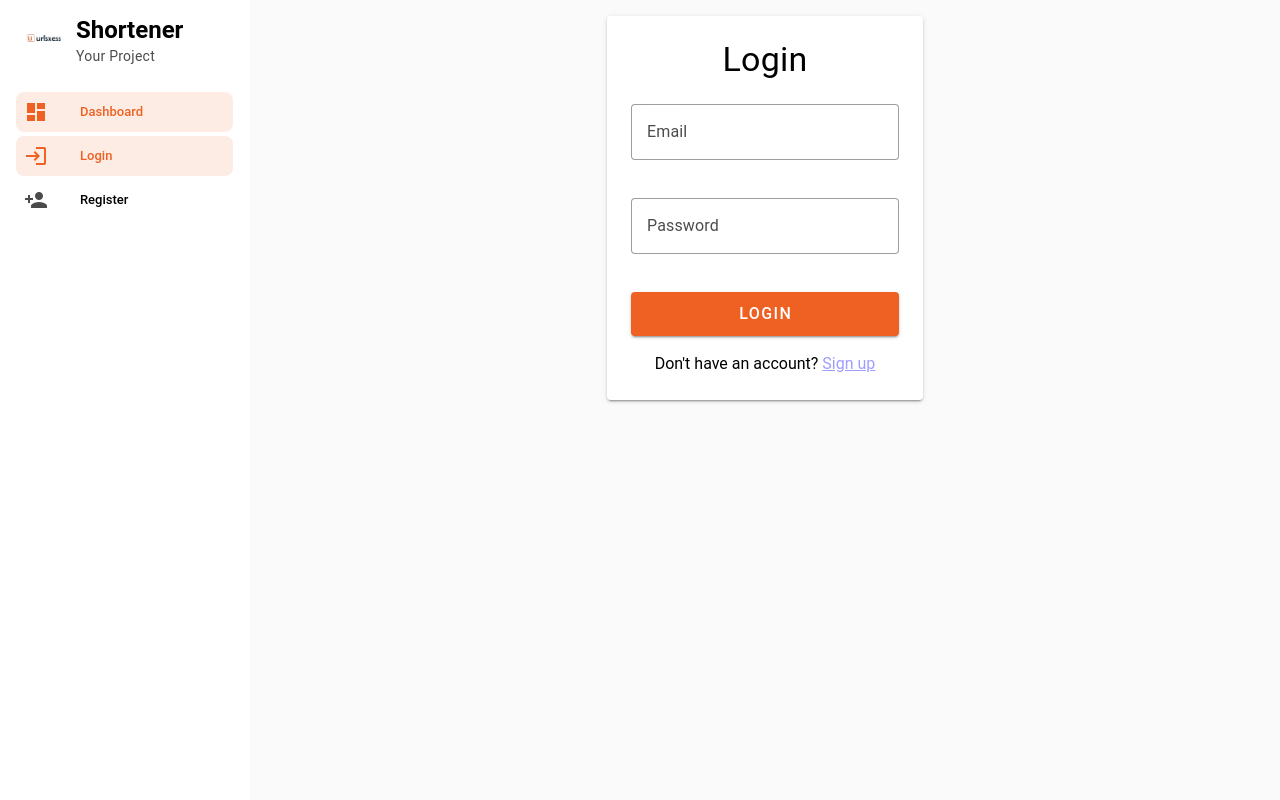
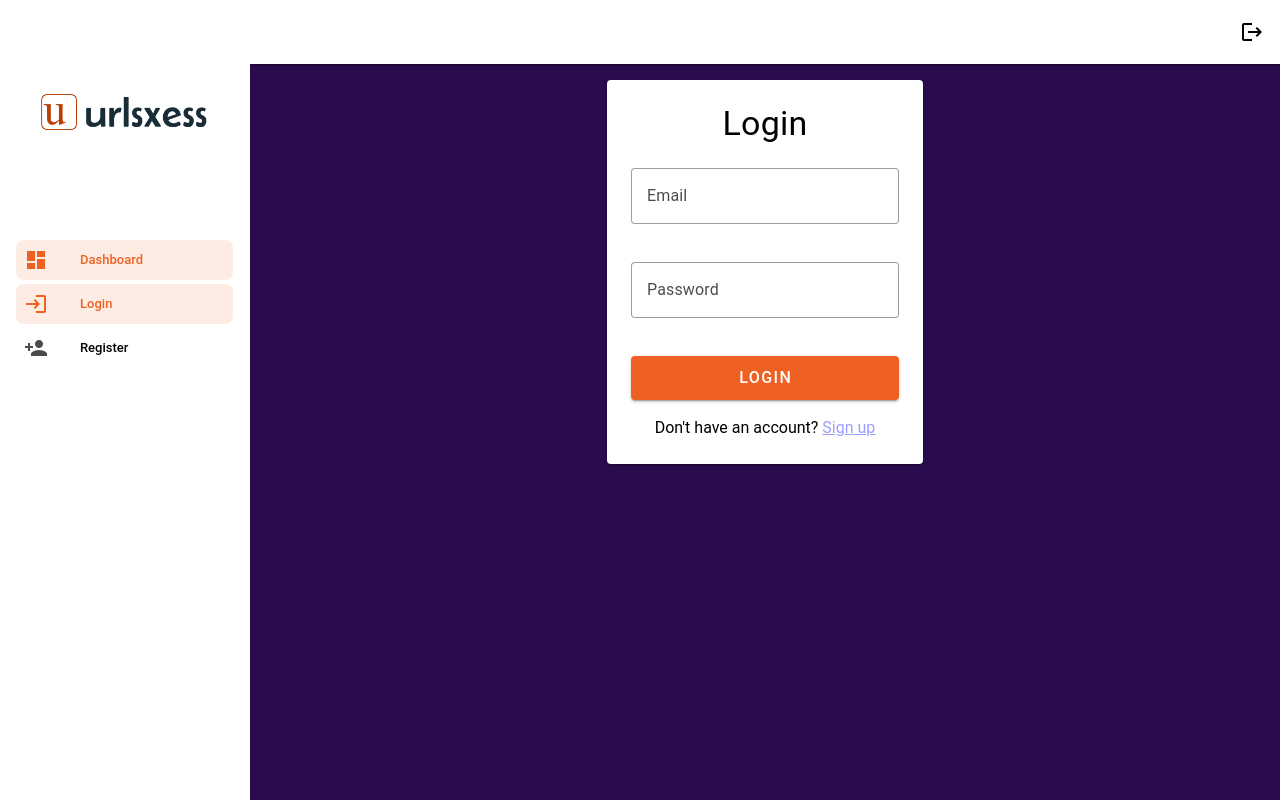
Before and after one commit to logitechfortechies/URLProject, a Vue app in the folder client/: page /login in a window 1280 px wide. Built offline with nearby package versions, Linux system fonts and the light colour scheme.

Commit message:
Fix: UI layout

```diff
--- a/client/src/App.vue
+++ b/client/src/App.vue
@@ -1,17 +1,42 @@
 <script setup>
+import { ref, onMounted } from 'vue'
+import { useRouter } from 'vue-router'
 import Sidebar from './components/Sidebar.vue'
+
+const router = useRouter()
+const userEmail = ref(null)
+
+onMounted(() => {
+  userEmail.value = localStorage.getItem('userEmail')
+})
+
+function handleLogout() {
+  localStorage.clear() // Clear the token and email
+  router.push('/login') // Redirect to login
+}
 </script>
 
 <template>
   <v-app>
     <Sidebar />
 
-    <v-main class="bg-grey-lighten-5">
+    <v-app-bar app elevation="1">
+      <v-spacer></v-spacer>
+
+      <v-chip v-if="userEmail" pill class="mr-4">
+        <v-avatar start>
+          <v-icon>mdi-account-circle</v-icon>
+        </v-avatar>
+        {{ userEmail }}
+      </v-chip>
+
+      <v-btn @click="handleLogout" icon>
+        <v-icon>mdi-logout</v-icon>
+      </v-btn>
+    </v-app-bar>
+
+    <v-main>
       <router-view />
     </v-main>
   </v-app>
 </template>
-
-<style>
-
-</style>
--- a/client/src/components/Sidebar.vue
+++ b/client/src/components/Sidebar.vue
@@ -19,10 +19,8 @@
   <v-navigation-drawer permanent app width="250" class="pa-2">
     <v-list-item class="mb-4">
       <template v-slot:prepend>
-        <v-img src="/my-logo.png" width="40" contain class="mr-3"></v-img>
+        <v-img src="/my-logo.png" width="200" contain class="mr-3"></v-img>
       </template>
-      <v-list-item-title class="text-h5 font-weight-bold"> Shortener </v-list-item-title>
-      <v-list-item-subtitle> Your Project </v-list-item-subtitle>
     </v-list-item>
     <v-list v-model:selected="selectedItem" nav density="compact" color="primary">
       <v-list-item
--- a/client/src/views/Dashboard.vue
+++ b/client/src/views/Dashboard.vue
@@ -2,7 +2,6 @@
 import { ref } from 'vue'
 
 // --- 1. STATE ---
-// We add a new ref for the custom alias
 const longUrl = ref('')
 const customAlias = ref('') // <-- NEW
 const shortUrl = ref('')
@@ -10,17 +9,17 @@
 const isLoading = ref(false)
 const errorMessage = ref('')
 
-// Use a relative path, as  Vue app is now hosted by API
+//Vue app is now hosted by API
 const API_URL = ''
 
-// --- 2. THE createShortUrl FUNCTION (HEAVILY UPDATED) ---
+// --- 2. THE createShortUrl FUNCTION
 async function createShortUrl() {
   isLoading.value = true
   errorMessage.value = ''
   shortUrl.value = ''
   qrCodeBase64.value = ''
 
-  // 2a. Get the token from storage (FIXES THE 401 ERROR)
+  // 2a. Get the token from storage
   const token = localStorage.getItem('authToken')
 
   if (!token) {
@@ -44,8 +43,8 @@
   try {
     const response = await fetch(`${API_URL}/api/shorten`, {
       method: 'POST',
-      headers: headers, // <-- Use the new headers object
-      body: body,       // <-- Use the new body object
+      headers: headers,
+      body: body,
     })
 
     // 2d. Handle validation and other errors from the API
@@ -159,7 +158,6 @@
           </v-row>
         </v-card>
 
-        <!-- The Error Alert (this part is unchanged) -->
         <v-alert
           v-if="errorMessage"
           type="error"
--- a/client/src/views/Login.vue
+++ b/client/src/views/Login.vue
@@ -1,6 +1,5 @@
 <script setup>
 import { ref } from 'vue'
-// We will use the router to redirect on success
 import { useRouter } from 'vue-router'
 
 const email = ref('')
```
